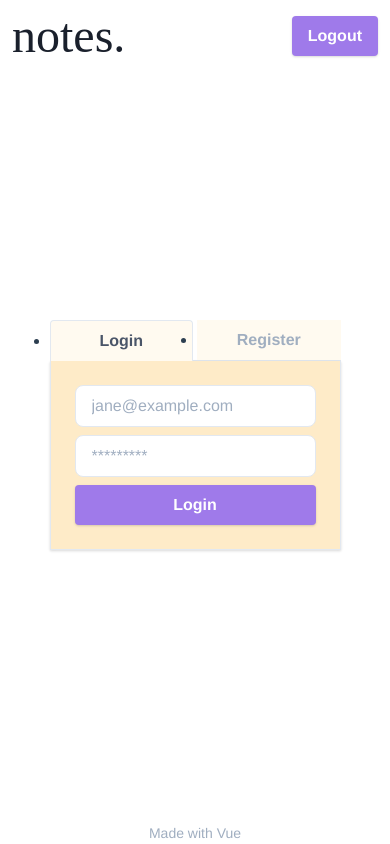
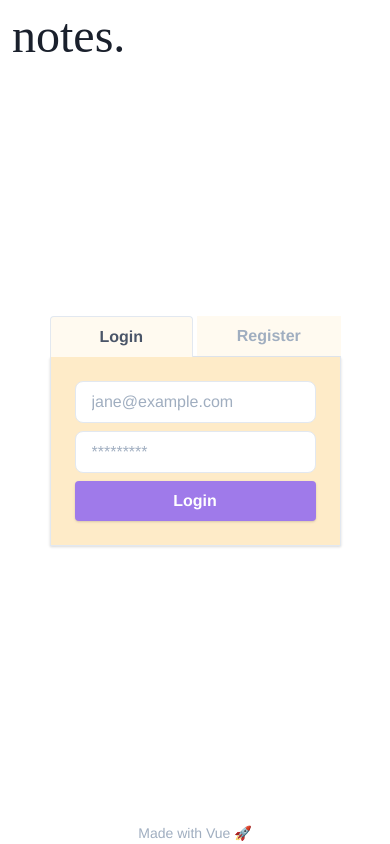
Before and after one commit to notes-app-variations/notes-vue, a Vue app: page / in a window 390 px wide. Built offline with nearby package versions, Linux system fonts and the light colour scheme; a web font is replaced by a local one.

Commit message:
:lipstick: btn animation and responsivity fixes

```diff
--- a/src/App.vue
+++ b/src/App.vue
@@ -4,25 +4,38 @@
       <router-link to="/"
         ><h1 class="page-title text-gray-900 ml-3">notes.</h1></router-link
       >
-      <button @click="logout" class="btn-main mr-3">
+      <button v-if="isLoggedIn" @click="logout" class="btn-main mr-3">
         Logout
       </button>
     </header>
-    <router-view />
-    <footer class="flex justify-center">
-      <p class="m-auto text-sm font-light text-gray-500">Made with Vue</p>
+    <section class="h-100 flex-1">
+      <router-view />
+    </section>
+
+    <footer class="flex justify-center mt-2">
+      <p class="m-auto text-sm font-light text-gray-500">
+        Made with Vue &#x1F680;
+      </p>
     </footer>
   </div>
 </template>
 <script lang="ts">
 import Vue from "vue"
+import { GlobalVars, User } from "@/api/vars"
 export default Vue.extend({
   methods: {
-    logout(e: any) {
+    logout(e: Event) {
       e.preventDefault()
       localStorage.removeItem("token")
       localStorage.removeItem("user")
+      GlobalVars.token = ""
+      GlobalVars.user = {} as User
       this.$router.push("/")
+    }
+  },
+  computed: {
+    isLoggedIn() {
+      return this.$route.path != "/"
     }
   }
 })
--- a/src/assets/style.css
+++ b/src/assets/style.css
@@ -18,6 +18,21 @@ ul {
 
 ol {
   @apply list-decimal;
+}
+
+a {
+  @apply text-blue-600;
+}
+
+table {
+  @apply border border-gray-600 w-full;
+}
+
+th {
+  @apply bg-gray-400 px-4;
+}
+
+td {
 }
 
 @tailwind components;
--- a/src/components/NoteCard.vue
+++ b/src/components/NoteCard.vue
@@ -1,6 +1,6 @@
 <template>
   <router-link
-    class="note-card rounded shadow-md cursor-pointer p-4 overflow-hidden flex flex-col"
+    class="note-card rounded shadow-md cursor-pointer p-4 overflow-hidden flex flex-col text-gray-700"
     :class="bgColor"
     :to="{ name: 'Note', params: { note } }"
   >
@@ -22,15 +22,7 @@
 <script lang="ts">
 import marked from "marked"
 import { Component, Prop, Vue } from "vue-property-decorator"
-
-export interface Note {
-  title: string
-  body: string
-  category: string
-  userId: string
-  _id: string
-  createdAt: string
-}
+import { Note } from "@/api/vars"
 
 @Component
 export default class NoteCard extends Vue {
--- a/src/views/Authenticate.vue
+++ b/src/views/Authenticate.vue
@@ -1,7 +1,7 @@
 <template>
   <div class="auth-page h-full flex justify-center items-center">
     <div class="auth-tabs h-64">
-      <ul class="flex border-b">
+      <ul class="flex border-b list-none">
         <li class="mr-1 w-1/2" :class="{ '-mb-px': currentTab == 'Login' }">
           <button
             @click="currentTab = 'Login'"
--- a/src/views/Home.vue
+++ b/src/views/Home.vue
@@ -1,6 +1,6 @@
 <template>
   <div class="home h-full w-4/5 lg:w-3/4 m-auto">
-    <section class="flex justify-between mb-8 mt-16">
+    <section class="flex flex-wrap justify-between mb-8 mt-8 lg:mt-16">
       <category-selector
         v-on:change-category="onChangeCategory"
         :categorySelected="category"
@@ -8,11 +8,14 @@
       />
       <button
         @click="bulkDelete"
-        class="btn-main bg-red-500 hover:bg-red-400 ml-4 mr-auto"
+        class="btn-main bg-red-500 hover:bg-red-400 ml-4 md:mr-auto"
       >
         Delete selected
       </button>
-      <router-link to="/note" class="btn-main bg-green-500 hover:bg-green-400"
+      <router-link
+        to="/note"
+        class="btn-main bg-green-500 hover:bg-green-400 mt-4 md:mt-0 w-full md:w-auto"
+        :class="{ pulsing: notes.length == 0 }"
         >Create new</router-link
       >
     </section>
@@ -46,7 +49,7 @@
 <script>
 import NoteCard from "@/components/NoteCard.vue"
 import CategorySelector from "@/components/CategorySelector.vue"
-import { fetchNotes, deleteNote } from "@/api/actions.js"
+import { fetchNotes, deleteNote } from "@/api/actions.ts"
 
 export default {
   name: "Home",
@@ -95,3 +98,22 @@ export default {
   }
 }
 </script>
+<style>
+.pulsing {
+  animation: pulse 1.5s infinite;
+}
+.pulsing:hover {
+  animation: none;
+}
+@keyframes pulse {
+  0% {
+    transform: scale(0.95);
+  }
+  70% {
+    transform: scale(1);
+  }
+  100% {
+    transform: scale(0.95);
+  }
+}
+</style>
```
